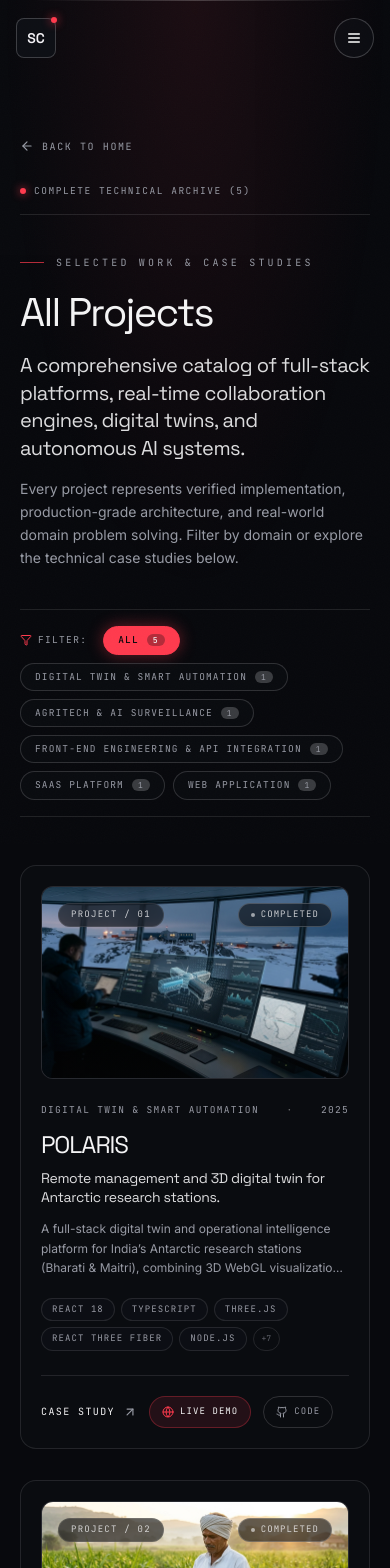
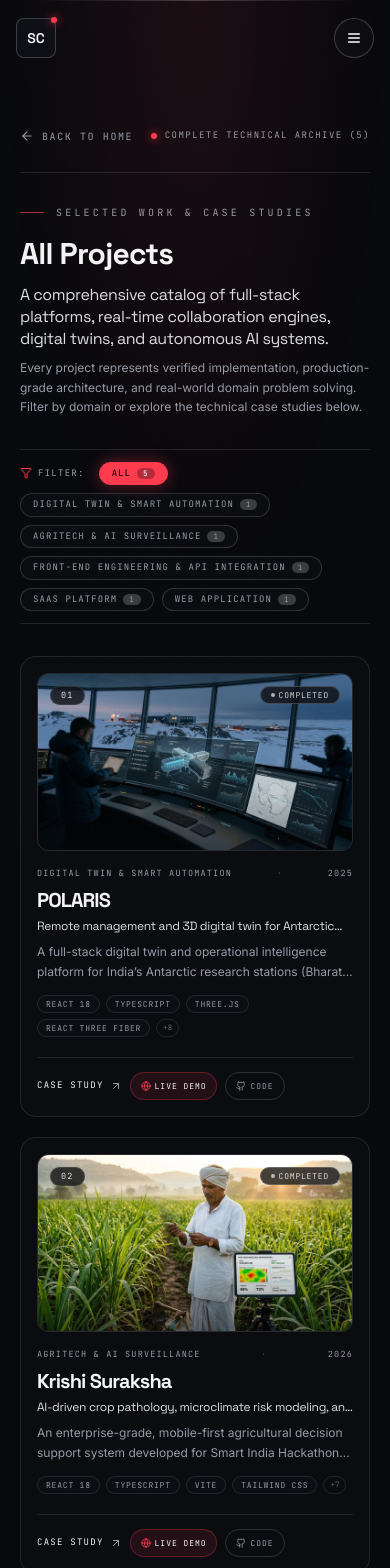
Before and after one commit to Sanjeet3065/My-Portfolio, a React (Vite) app: page /projects in a window 390 px wide. Shown: the top 1568 px of the page. Built offline with nearby package versions, Linux system fonts and the light colour scheme.

Commit message:
fix: adjust project card sizing and responsive 3-column grid on All Projects page

```diff
--- a/src/pages/AllProjects.tsx
+++ b/src/pages/AllProjects.tsx
@@ -54,7 +54,7 @@ export default function AllProjects() {
       {/* Subtle atmospheric ambient glow */}
       <div className="pointer-events-none absolute inset-x-0 top-0 h-[600px] bg-[radial-gradient(ellipse_at_50%_0%,rgba(255,59,78,0.08),transparent_70%)]" />
 
-      <div className="shell relative py-12 sm:py-16 lg:py-24">
+      <div className="shell relative max-w-7xl py-10 sm:py-14 lg:py-18">
         {/* Navigation back to home */}
         <div className="flex flex-wrap items-center justify-between gap-4 border-b border-line/10 pb-4">
           <Link
@@ -63,42 +63,42 @@ export default function AllProjects() {
               window.scrollTo(0, 0)
               scrollToTop(true)
             }}
-            className="group inline-flex min-h-[44px] items-center gap-2 font-mono text-[10px] uppercase tracking-[0.16em] text-muted transition-colors hover:text-paper sm:text-[9px] sm:tracking-[0.18em]"
+            className="group inline-flex min-h-[40px] items-center gap-2 font-mono text-[10px] uppercase tracking-[0.16em] text-muted transition-colors hover:text-paper sm:text-[9px] sm:tracking-[0.18em]"
           >
             <ArrowLeft className="h-3.5 w-3.5 transition-transform group-hover:-translate-x-0.5" />
             Back to home
           </Link>
 
-          <div className="flex items-center gap-2 font-mono text-[9.5px] uppercase tracking-[0.16em] text-muted sm:text-[8.5px]">
+          <div className="flex items-center gap-2 font-mono text-[9px] uppercase tracking-[0.16em] text-muted sm:text-[8.5px]">
             <span className="h-1.5 w-1.5 rounded-full bg-ember shadow-[0_0_8px_rgba(255,59,78,0.9)]" />
             <span>Complete Technical Archive ({projects.length})</span>
           </div>
         </div>
 
         {/* Page Header */}
-        <div className="mt-10 max-w-4xl lg:mt-14">
+        <div className="mt-8 max-w-3xl lg:mt-10">
           <p className="eyebrow">
             <span className="h-px w-6 bg-ember/70" />
             Selected Work &amp; Case Studies
           </p>
 
-          <h1 className="display mt-6 text-[clamp(2.5rem,8vw,6.5rem)] leading-[0.95] text-paper">
+          <h1 className="display mt-4 text-3xl font-bold tracking-tight text-paper sm:text-4xl lg:text-5xl">
             All Projects
           </h1>
 
-          <p className="mt-5 max-w-2xl font-display text-xl leading-snug tracking-tight text-paper/90 sm:text-2xl">
+          <p className="mt-3 font-display text-base leading-snug tracking-tight text-paper/90 sm:text-lg">
             A comprehensive catalog of full-stack platforms, real-time collaboration engines, digital twins, and autonomous AI systems.
           </p>
 
-          <p className="mt-4 max-w-2xl text-sm leading-relaxed text-muted sm:text-base">
+          <p className="mt-2 text-xs leading-relaxed text-muted sm:text-sm">
             Every project represents verified implementation, production-grade architecture, and real-world domain problem solving. Filter by domain or explore the technical case studies below.
           </p>
         </div>
 
         {/* Dynamic Category Filter Bar */}
         {categories.length > 2 && (
-          <div className="mt-10 flex flex-wrap items-center gap-2 border-y border-line/10 py-4 sm:mt-12 sm:gap-3">
-            <div className="mr-2 flex items-center gap-1.5 font-mono text-[9.5px] uppercase tracking-[0.14em] text-muted sm:text-[8.5px]">
+          <div className="mt-8 flex flex-wrap items-center gap-2 border-y border-line/10 py-3 sm:gap-2.5">
+            <div className="mr-1.5 flex items-center gap-1.5 font-mono text-[9px] uppercase tracking-[0.14em] text-muted sm:text-[8.5px]">
               <Filter className="h-3 w-3 text-ember" />
               <span>Filter:</span>
             </div>
@@ -114,7 +114,7 @@ export default function AllProjects() {
                   key={category}
                   type="button"
                   onClick={() => setSelectedCategory(category)}
-                  className={`inline-flex items-center gap-2 rounded-full border px-3.5 py-1.5 font-mono text-[9.5px] uppercase tracking-[0.12em] transition-all duration-300 sm:text-[8.5px] ${
+                  className={`inline-flex items-center gap-1.5 rounded-full border px-3 py-1 font-mono text-[9px] uppercase tracking-[0.12em] transition-all duration-300 sm:text-[8px] ${
                     active
                       ? 'border-ember bg-ember text-ink shadow-[0_0_16px_rgba(255,59,78,0.4)] font-medium'
                       : 'border-line/15 bg-surface/40 text-muted hover:border-ember/40 hover:text-paper'
@@ -122,7 +122,7 @@ export default function AllProjects() {
                 >
                   <span>{category}</span>
                   <span
-                    className={`rounded-full px-1.5 py-0.2 font-mono text-[8px] ${
+                    className={`rounded-full px-1.5 py-0.2 font-mono text-[7.5px] ${
                       active ? 'bg-ink/30 text-paper' : 'bg-line/20 text-muted'
                     }`}
                   >
@@ -134,32 +134,33 @@ export default function AllProjects() {
           </div>
         )}
 
-        {/* Projects Grid */}
+        {/* Responsive Projects Grid: 1 col on mobile, 2 cols on tablet, 3 cols on desktop/laptop */}
         {filteredProjects.length === 0 ? (
-          <div className="my-20 rounded-2xl border border-line/15 bg-surface/30 p-12 text-center sm:p-16">
-            <div className="mx-auto grid h-14 w-14 place-items-center rounded-2xl border border-line/15 bg-surface/60">
-              <Sparkles className="h-6 w-6 text-ember" />
+          <div className="my-16 rounded-2xl border border-line/15 bg-surface/30 p-10 text-center sm:p-14">
+            <div className="mx-auto grid h-12 w-12 place-items-center rounded-2xl border border-line/15 bg-surface/60">
+              <Sparkles className="h-5 w-5 text-ember" />
             </div>
-            <h3 className="display mt-6 text-2xl text-paper">
+            <h3 className="display mt-5 text-xl text-paper">
               No projects found in this category
             </h3>
-            <p className="mx-auto mt-2 max-w-md text-sm text-muted">
+            <p className="mx-auto mt-2 max-w-md text-xs text-muted sm:text-sm">
               Try switching back to &ldquo;All&rdquo; or explore other domain categories to view the engineering archive.
             </p>
             <button
               type="button"
               onClick={() => setSelectedCategory('All')}
-              className="mt-6 inline-flex items-center gap-2 rounded-full bg-paper px-5 py-2.5 font-mono text-[9.5px] uppercase tracking-[0.14em] text-ink transition-colors hover:bg-ember hover:text-paper"
+              className="mt-5 inline-flex items-center gap-2 rounded-full bg-paper px-4 py-2 font-mono text-[9px] uppercase tracking-[0.14em] text-ink transition-colors hover:bg-ember hover:text-paper"
             >
               Reset Filter
             </button>
           </div>
         ) : (
-          <div className="mt-12 grid gap-8 sm:gap-10 md:grid-cols-2 xl:gap-12">
+          <div className="mt-8 grid grid-cols-1 gap-5 sm:grid-cols-2 sm:gap-6 lg:grid-cols-3 lg:gap-6 xl:gap-7">
             {filteredProjects.map((project, index) => (
-              <Reveal key={project.slug} delay={index * 40}>
-                <article className="group relative flex h-full flex-col overflow-hidden rounded-2xl border border-line/10 bg-surface/40 p-5 transition-all duration-500 hover:border-ember/40 hover:bg-surface/70 hover:shadow-[0_0_60px_-25px_rgba(255,59,78,0.35)] sm:p-7">
-                  {/* Media Visual Link */}
+              <Reveal key={project.slug} delay={index * 35}>
+                <article className="group relative flex h-full flex-col justify-between overflow-hidden rounded-2xl border border-line/10 bg-surface/40 p-4 transition-all duration-500 hover:border-ember/40 hover:bg-surface/70 hover:shadow-[0_0_50px_-20px_rgba(255,59,78,0.3)] sm:p-5">
+                  <div>
+                    {/* Media Visual Link with 16:9 Aspect Ratio */}
                     <Link
                       to={`/projects/${project.slug}`}
                       onClick={() => {
@@ -168,7 +169,7 @@ export default function AllProjects() {
                       }}
                       data-cursor-label="View"
                       aria-label={`${project.title} — view case study`}
-                    className="relative block aspect-[16/10] w-full overflow-hidden rounded-xl border border-line/10 bg-surface transition-all duration-500 group-hover:border-ember/30"
+                      className="relative block aspect-[16/9] w-full overflow-hidden rounded-xl border border-line/10 bg-surface transition-all duration-500 group-hover:border-ember/30"
                     >
                       <div className="h-full w-full">
                         {project.image ? (
@@ -181,7 +182,7 @@ export default function AllProjects() {
                               src={project.image}
                               alt={project.imageAlt ?? `${project.title} project preview`}
                               className="h-full w-full object-cover transition-transform duration-700 ease-editorial group-hover:scale-[1.035]"
-                            loading={index < 4 ? 'eager' : 'lazy'}
+                              loading={index < 6 ? 'eager' : 'lazy'}
                               decoding="async"
                             />
                           </picture>
@@ -195,26 +196,26 @@ export default function AllProjects() {
                         )}
                       </div>
 
-                    <div className="pointer-events-none absolute inset-0 bg-gradient-to-t from-ink/60 via-transparent to-transparent opacity-60" />
+                      <div className="pointer-events-none absolute inset-0 bg-gradient-to-t from-ink/70 via-transparent to-transparent opacity-60" />
 
                       {/* Top Floating Badges */}
-                    <div className="absolute inset-x-4 top-4 flex items-center justify-between sm:inset-x-5 sm:top-5">
-                      <span className="rounded-full border border-white/10 bg-ink/60 px-3 py-1 font-mono text-[9px] uppercase tracking-[0.14em] text-paper/80 backdrop-blur-md">
-                        Project / {project.number}
+                      <div className="absolute inset-x-3 top-3 flex items-center justify-between sm:inset-x-3.5 sm:top-3.5">
+                        <span className="rounded-full border border-white/10 bg-ink/75 px-2.5 py-0.5 font-mono text-[8.5px] uppercase tracking-[0.14em] text-paper/90 backdrop-blur-md">
+                          {project.number}
                         </span>
                         <span
-                        className={`inline-flex items-center gap-1.5 rounded-full border px-3 py-1 font-mono text-[9px] uppercase tracking-[0.12em] backdrop-blur-md ${
+                          className={`inline-flex items-center gap-1 rounded-full border px-2.5 py-0.5 font-mono text-[8px] uppercase tracking-[0.1em] backdrop-blur-md ${
                             project.status === 'Completed'
-                            ? 'border-line/20 bg-ink/60 text-paper/80'
+                              ? 'border-line/20 bg-ink/75 text-paper/85'
                               : project.status === 'In Development'
-                              ? 'border-accent/30 bg-ink/60 text-accent'
-                              : 'border-line/15 bg-ink/60 text-muted'
+                                ? 'border-accent/35 bg-ink/75 text-accent'
+                                : 'border-line/15 bg-ink/75 text-muted'
                           }`}
                         >
                           <span
                             className={`h-1 w-1 rounded-full ${
                               project.status === 'Completed'
-                              ? 'bg-paper/60'
+                                ? 'bg-paper/70'
                                 : project.status === 'In Development'
                                   ? 'bg-accent'
                                   : 'bg-muted'
@@ -226,67 +227,69 @@ export default function AllProjects() {
                     </Link>
 
                     {/* Card Content */}
-                  <div className="mt-6 flex flex-1 flex-col">
-                    <div className="flex items-center justify-between gap-3 font-mono text-[9.5px] uppercase tracking-[0.14em] text-muted sm:text-[8.5px]">
-                      <span>{project.category}</span>
-                      <span className="text-line/40">·</span>
-                      <span>{project.year}</span>
+                    <div className="mt-4 flex flex-col">
+                      <div className="flex items-center justify-between gap-2 font-mono text-[8.5px] uppercase tracking-[0.14em] text-muted">
+                        <span className="truncate">{project.category}</span>
+                        <span className="text-line/30">·</span>
+                        <span className="shrink-0">{project.year}</span>
                       </div>
 
-                    <h2 className="display mt-3 text-2xl text-paper transition-colors duration-300 group-hover:text-ember sm:text-3xl">
+                      <h2 className="display mt-1.5 text-xl font-bold text-paper transition-colors duration-300 group-hover:text-ember sm:text-2xl">
                         <Link
                           to={`/projects/${project.slug}`}
                           onClick={() => {
                             window.scrollTo(0, 0)
                             scrollToTop(true)
                           }}
-                        className="inline-flex items-center gap-2"
+                          className="inline-flex items-center gap-1.5"
                         >
                           {project.title}
-                        <ArrowUpRight className="h-4 w-4 opacity-0 transition-all duration-300 group-hover:opacity-100 group-hover:translate-x-0.5 group-hover:-translate-y-0.5 text-ember" />
+                          <ArrowUpRight className="h-3.5 w-3.5 opacity-0 transition-all duration-300 group-hover:opacity-100 group-hover:translate-x-0.5 group-hover:-translate-y-0.5 text-ember" />
                         </Link>
                       </h2>
 
-                    <p className="mt-2 font-display text-sm leading-snug tracking-tight text-paper/90 sm:text-base">
+                      <p className="mt-1 font-display text-xs leading-snug tracking-tight text-paper/90 line-clamp-1 sm:text-sm">
                         {project.tagline}
                       </p>
 
-                    <p className="mt-3 text-xs leading-relaxed text-muted line-clamp-3 sm:text-sm">
+                      <p className="mt-2 text-xs leading-relaxed text-muted line-clamp-2">
                         {project.summary}
                       </p>
 
                       {/* Tech Badges */}
-                    <div className="mt-5 flex flex-wrap gap-1.5 sm:gap-2">
-                      {project.tech.slice(0, 5).map((tech) => (
+                      <div className="mt-3.5 flex flex-wrap gap-1.5">
+                        {project.tech.slice(0, 4).map((tech) => (
                           <span
                             key={tech}
-                          className="rounded-full border border-line/10 bg-surface/60 px-2.5 py-1 font-mono text-[9px] uppercase tracking-[0.12em] text-muted transition-colors group-hover:border-line/20 group-hover:text-paper/80 sm:text-[8px]"
+                            className="rounded-full border border-line/10 bg-surface/60 px-2 py-0.5 font-mono text-[8px] uppercase tracking-[0.1em] text-muted transition-colors group-hover:border-line/20 group-hover:text-paper/80"
                           >
                             {tech}
                           </span>
                         ))}
-                      {project.tech.length > 5 && (
-                        <span className="rounded-full border border-line/10 px-2 py-1 font-mono text-[8px] text-muted/60">
-                          +{project.tech.length - 5}
+                        {project.tech.length > 4 && (
+                          <span className="rounded-full border border-line/10 px-1.5 py-0.5 font-mono text-[7.5px] text-muted/60">
+                            +{project.tech.length - 4}
                           </span>
                         )}
                       </div>
+                    </div>
+                  </div>
 
                   {/* Bottom Action Buttons */}
-                    <div className="mt-6 flex flex-wrap items-center gap-3 border-t border-line/10 pt-5">
+                  <div className="mt-5 flex flex-wrap items-center gap-2 border-t border-line/10 pt-3.5">
                     <Link
                       to={`/projects/${project.slug}`}
                       onClick={() => {
                         window.scrollTo(0, 0)
                         scrollToTop(true)
                       }}
-                        className="group/btn inline-flex items-center gap-2 font-mono text-[10px] uppercase tracking-[0.14em] text-paper transition-colors hover:text-ember sm:text-[9px]"
+                      className="group/btn inline-flex items-center gap-1.5 font-mono text-[9px] uppercase tracking-[0.14em] text-paper transition-colors hover:text-ember"
                     >
                       <span className="relative">
                         Case study
                         <span className="absolute -bottom-0.5 left-0 h-px w-full origin-left scale-x-0 bg-ember transition-transform duration-300 group-hover/btn:scale-x-100" />
                       </span>
-                        <ArrowUpRight className="h-3.5 w-3.5 text-muted transition-colors group-hover/btn:text-ember" />
+                      <ArrowUpRight className="h-3 w-3 text-muted transition-colors group-hover/btn:text-ember" />
                     </Link>
 
                     {project.live && (
@@ -295,9 +298,9 @@ export default function AllProjects() {
                         target="_blank"
                         rel="noreferrer noopener"
                         aria-label={`${project.title} live demo`}
-                          className="inline-flex min-h-[32px] items-center gap-1.5 rounded-full border border-ember/30 bg-ember/10 px-3 py-1 font-mono text-[9px] uppercase tracking-[0.12em] text-paper transition-colors hover:border-ember hover:bg-ember/20 hover:text-ember"
+                        className="inline-flex min-h-[28px] items-center gap-1 rounded-full border border-ember/30 bg-ember/10 px-2.5 py-0.5 font-mono text-[8px] uppercase tracking-[0.12em] text-paper transition-colors hover:border-ember hover:bg-ember/20 hover:text-ember"
                       >
-                          <Globe className="h-3 w-3 text-ember" />
+                        <Globe className="h-2.5 w-2.5 text-ember" />
                         Live Demo
                       </a>
                     )}
@@ -308,13 +311,12 @@ export default function AllProjects() {
                         target="_blank"
                         rel="noreferrer noopener"
                         aria-label={`${project.title} GitHub repository`}
-                          className="inline-flex min-h-[32px] items-center gap-1.5 rounded-full border border-line/15 px-3 py-1 font-mono text-[9px] uppercase tracking-[0.12em] text-muted transition-colors hover:border-ember/40 hover:text-paper"
+                        className="inline-flex min-h-[28px] items-center gap-1 rounded-full border border-line/15 px-2.5 py-0.5 font-mono text-[8px] uppercase tracking-[0.12em] text-muted transition-colors hover:border-ember/40 hover:text-paper"
                       >
-                          <Github className="h-3 w-3" />
+                        <Github className="h-2.5 w-2.5" />
                         Code
                       </a>
                     )}
-                    </div>
                   </div>
                 </article>
               </Reveal>
@@ -323,20 +325,20 @@ export default function AllProjects() {
         )}
 
         {/* Bottom Back Button & Status strip */}
-        <div className="mt-16 flex flex-col gap-4 border-t border-line/10 pt-10 sm:flex-row sm:items-center sm:justify-between">
+        <div className="mt-14 flex flex-col gap-4 border-t border-line/10 pt-8 sm:flex-row sm:items-center sm:justify-between">
           <Link
             to="/"
             onClick={() => {
               window.scrollTo(0, 0)
               scrollToTop(true)
             }}
-            className="group inline-flex min-h-[44px] items-center gap-2.5 rounded-full border border-line/20 bg-surface/50 px-5 py-2.5 font-mono text-[10px] uppercase tracking-[0.16em] text-muted transition-all duration-300 hover:border-ember/40 hover:bg-surface hover:text-paper sm:text-[9px]"
+            className="group inline-flex min-h-[42px] items-center gap-2 rounded-full border border-line/20 bg-surface/50 px-5 py-2 font-mono text-[9.5px] uppercase tracking-[0.16em] text-muted transition-all duration-300 hover:border-ember/40 hover:bg-surface hover:text-paper sm:text-[9px]"
           >
             <ArrowLeft className="h-3.5 w-3.5 transition-transform group-hover:-translate-x-0.5" />
             Back to homepage
           </Link>
 
-          <p className="font-mono text-[9.5px] uppercase tracking-[0.16em] text-muted sm:text-[8.5px]">
+          <p className="font-mono text-[9px] uppercase tracking-[0.16em] text-muted sm:text-[8.5px]">
             {projects.length} Total Projects · Continuously Updated
           </p>
         </div>
```
Lines whose indentation alone changed are shown as unchanged.
